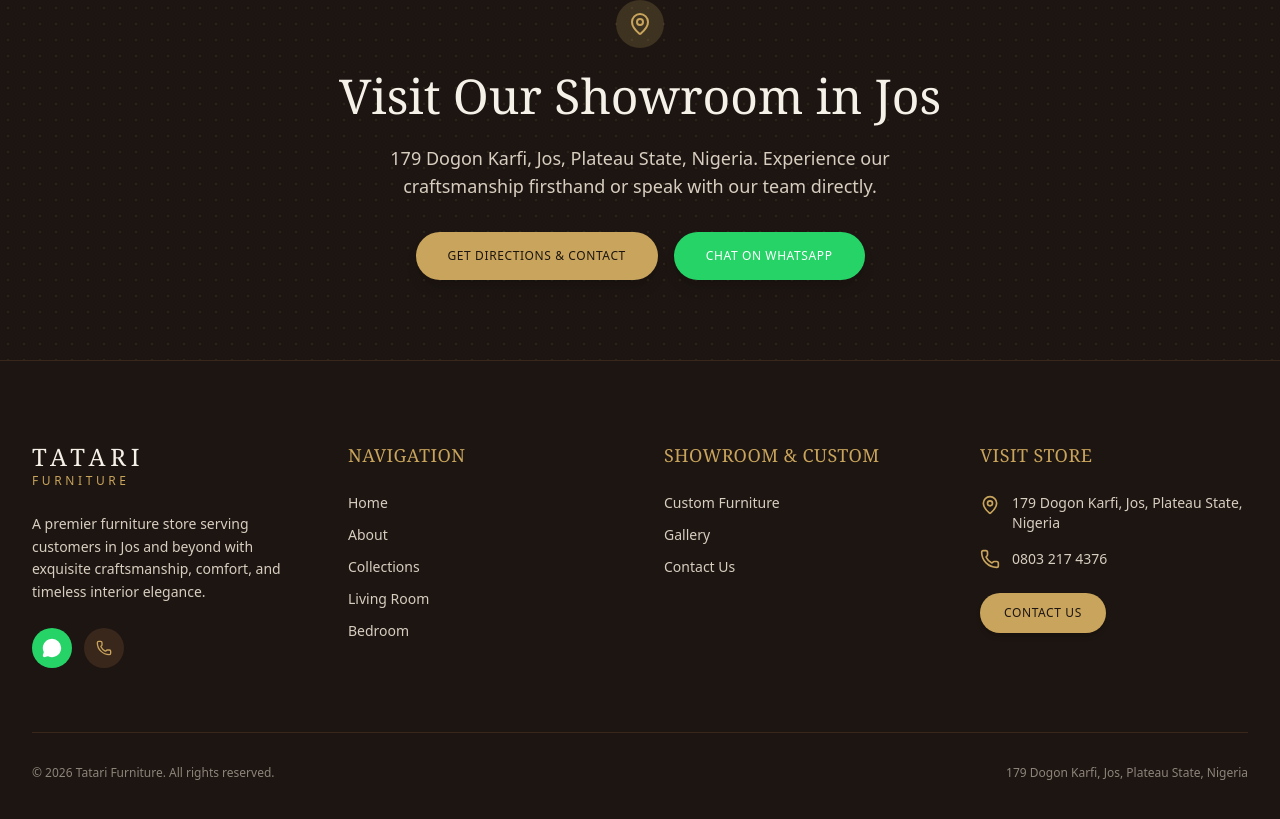
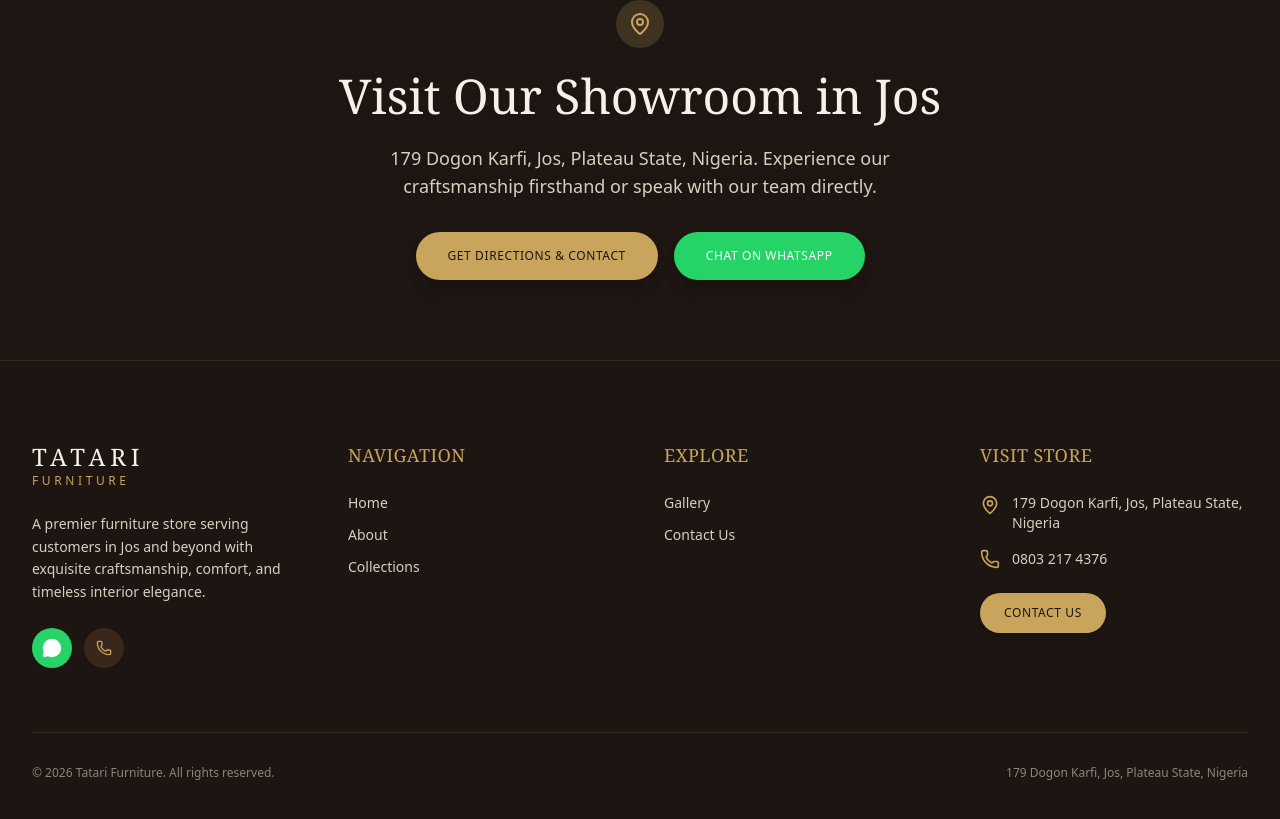
Before and after one commit to novatechweb247-developer/Tatari, a React (Vite) app: page / in a window 1280 px wide. Shown: the part 3303-4122 px from the top of the page. Built offline with nearby package versions, Linux system fonts and the light colour scheme.

Commit message:
Align footer navigation with five-page structure

```diff
--- a/src/components/Footer.tsx
+++ b/src/components/Footer.tsx
@@ -60,8 +60,6 @@ export const Footer: React.FC<FooterProps> = ({ onNavigate }) => {
                 { name: 'Home', path: '/' },
                 { name: 'About', path: '/about' },
                 { name: 'Collections', path: '/collections' },
-                { name: 'Living Room', path: '/living-room' },
-                { name: 'Bedroom', path: '/bedroom' },
               ].map((item) => (
                 <li key={item.path}>
                   <a
@@ -79,11 +77,10 @@ export const Footer: React.FC<FooterProps> = ({ onNavigate }) => {
           {/* More Links */}
           <div>
             <h4 className="font-serif text-lg font-medium text-[#C9A45C] tracking-wide mb-6 uppercase">
-              Showroom & Custom
+              Explore
             </h4>
             <ul className="space-y-3 text-sm text-[#D8CEC0]">
               {[
-                { name: 'Custom Furniture', path: '/custom-furniture' },
                 { name: 'Gallery', path: '/gallery' },
                 { name: 'Contact Us', path: '/contact' },
               ].map((item) => (
```
